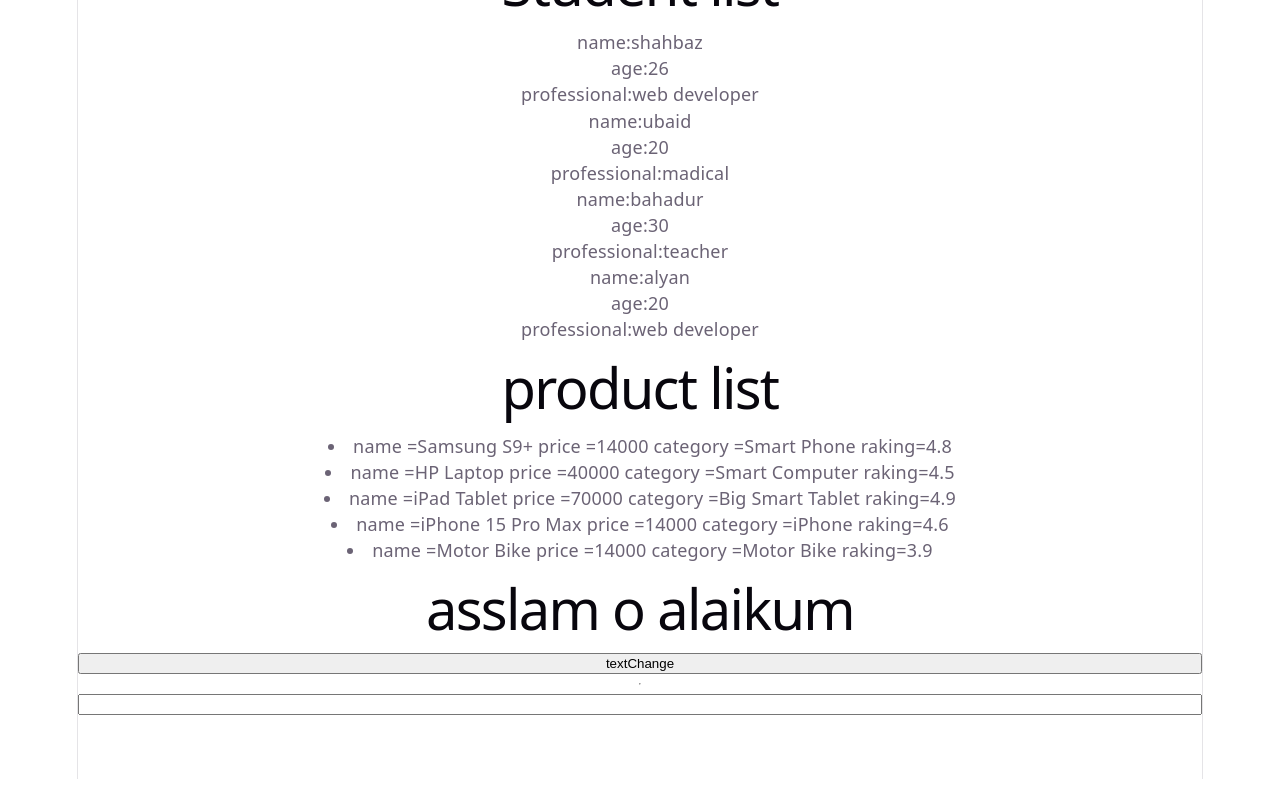
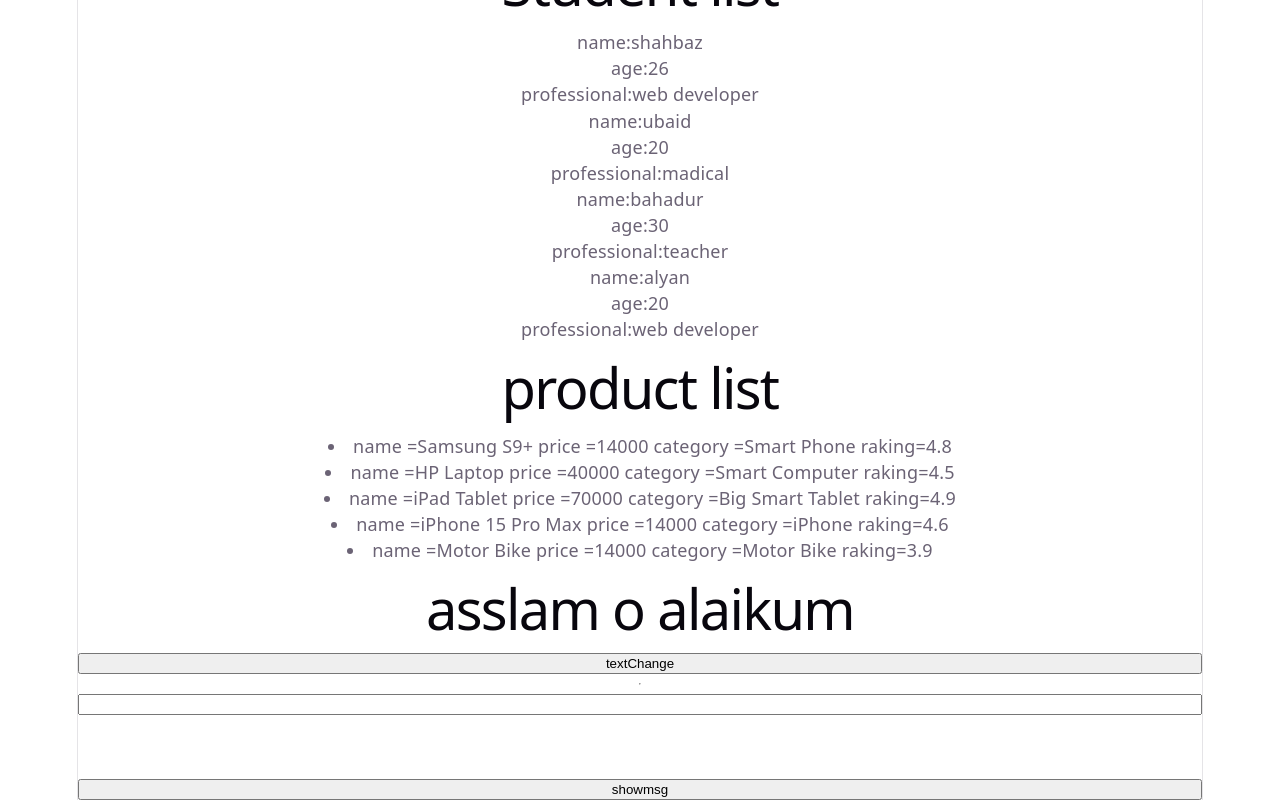
Before and after one commit to developr-shahbaz/React-2-assignment, a React (Vite) app in the folder project/: page / in a window 1280 px wide. Shown: the part 177-977 px from the top of the page. Before the commit the page ends 956 px from the top, so only its background shows below. Built offline with nearby package versions, Linux system fonts and the light colour scheme.

Commit message:
notification

```diff
--- a/project/src/App.jsx
+++ b/project/src/App.jsx
@@ -4,6 +4,8 @@ import Product from './componint/Product'
 import LiveInput from './componint/LiveInput'
 import './App.css'
 import Updatevalue from './componint/Updatevalue'
+import ShowMSG from './componint/ShowMSG'
+import Notifiction from './componint/Notifiction'
 
 function App(){
   return(
@@ -17,6 +19,11 @@ function App(){
 <hr />
 <LiveInput/>
 
+<ShowMSG  />
+<Notifiction unreadcount ={alert('hellow word')}/>
+
+
+
 
 </>
 )
--- /dev/null
+++ b/project/src/componint/Notifiction.jsx
@@ -0,0 +1,11 @@
+function Notifiction(unreadcount){
+    return(
+        <>
+        {unreadcount >0 && (
+            <p>notifiction{unreadcount}</p>
+        ) }
+        </>
+    )
+}
+
+export default Notifiction
--- /dev/null
+++ b/project/src/componint/ShowMSG.jsx
@@ -0,0 +1,16 @@
+import { useState } from "react"
+
+function ShowMSG(){
+
+const[msg , setmsg] = useState("")
+    return(
+        <>
+        <button onClick={()=> setmsg("message show hone wala hai")}>showmsg</button>
+        <p>{msg}</p>
+        </>
+    )
+
+
+}
+
+export default ShowMSG
```
